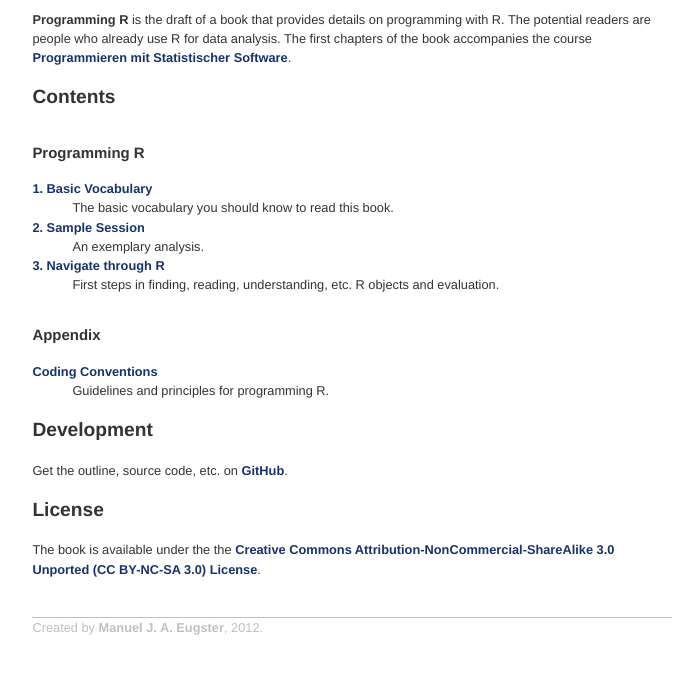
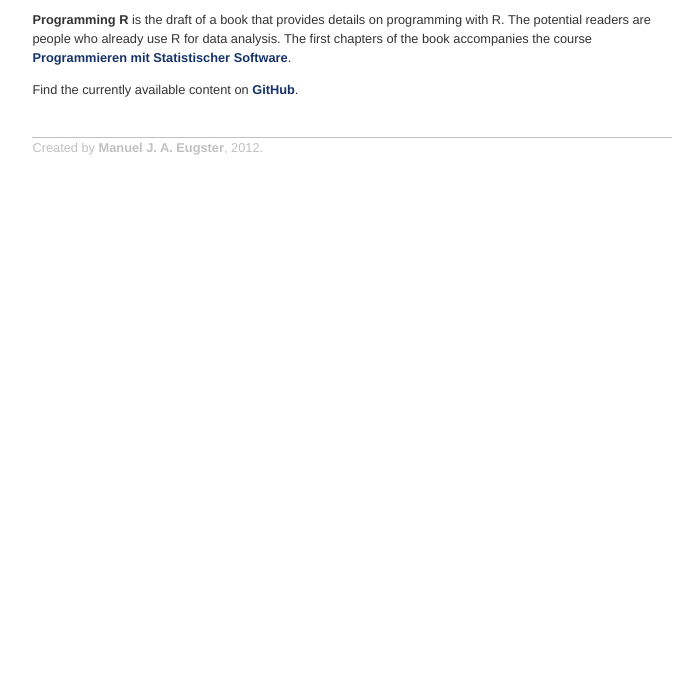
Before and after one commit to mjaeugster/progr, a plain HTML site: page index.html in a window 1280 px wide. Shown: the part 78-752 px from the top of the page, without its empty margins (6-687 px from the left). Drawn offline with Linux system fonts and the light colour scheme.

Commit message:
Update index.html

```diff
--- a/index.html
+++ b/index.html
@@ -23,44 +23,10 @@
     course <a href="http://www.lrz.de/~agleisch/teaching/progstat12/">Programmieren mit Statistischer Software</a>.
   </p>
 
-
-  <h2>Contents</h2>
-
-  <h3>Programming R</h3>
-  <dl>
-    <dt><a href="https://github.com/downloads/mjaeugster/progr/01-jargon.pdf">1. Basic Vocabulary</a></dt>
-    <dd>The basic vocabulary you should know to read this book.</dd>
-
-    <dt><a href="https://github.com/downloads/mjaeugster/progr/02-session.pdf">2. Sample Session</a></dt>
-    <dd>An exemplary analysis.</dd>
-
-    <dt><a href="https://github.com/downloads/mjaeugster/progr/03-navigation.pdf">3. Navigate through R</a></dt>
-    <dd>First steps in finding, reading, understanding, etc. R objects
-      and evaluation.</dd>
-  </dl>
-
-  <h3>Appendix</h3>
-  <dl>
-    <dt><a href="https://github.com/downloads/mjaeugster/progr/99-conventions.pdf">Coding Conventions</a></dt>
-    <dd>Guidelines and principles for programming R.</dd>
-  </dl>
-
-
-  <h2>Development</h2>
-
   <p>
-    Get the outline, source code, etc.
-    on <a href="https://github.com/mjaeugster/progr">GitHub</a>.
+    Find the currently available content on
+    <a href="https://github.com/mjaeugster/progr">GitHub</a>.
   </p>
-
-
-  <h2>License</h2>
-
-  The book is available under the
-  the <a href="http://creativecommons.org/licenses/by-nc-sa/3.0/">Creative
-  Commons Attribution-NonCommercial-ShareAlike 3.0 Unported (CC
-  BY-NC-SA 3.0) License</a>.
-
 
   <p class="footer">
     Created by <a href="http://www.statistik.lmu.de/~eugster" style="color:
```
